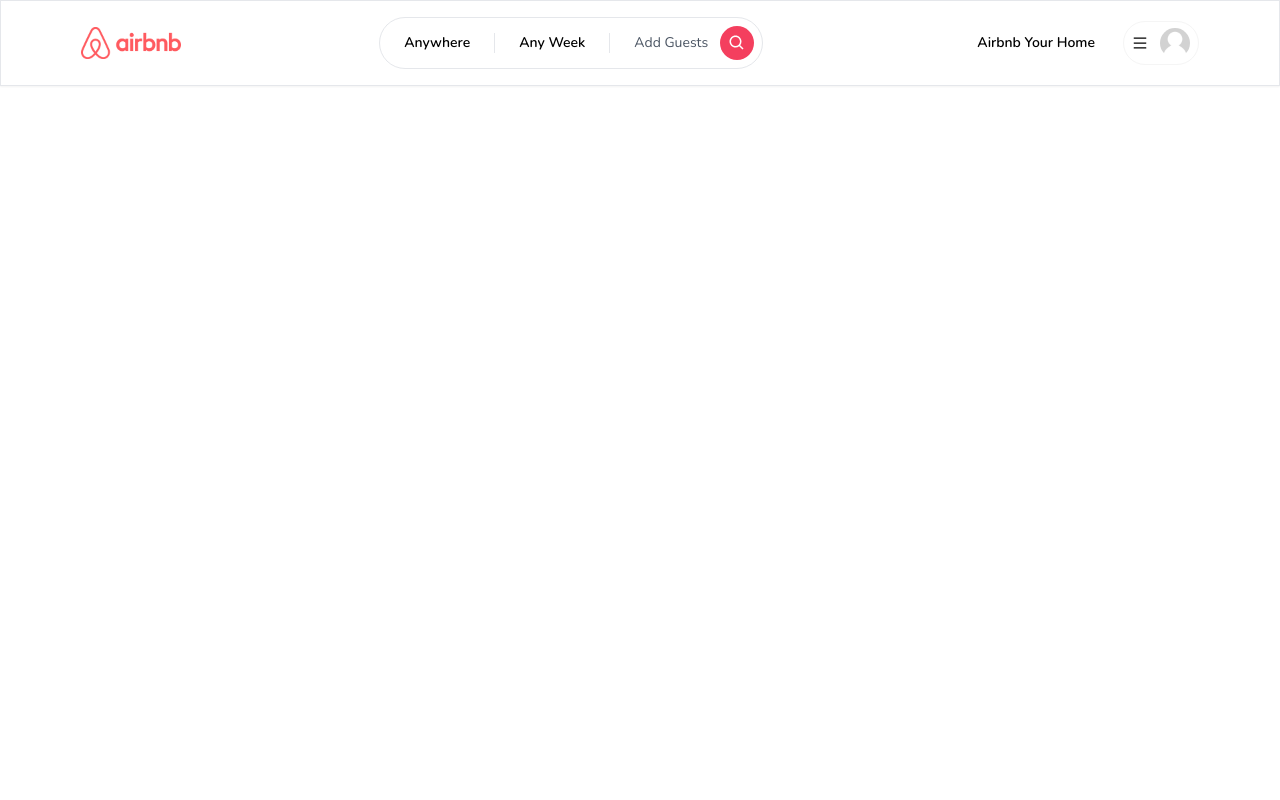
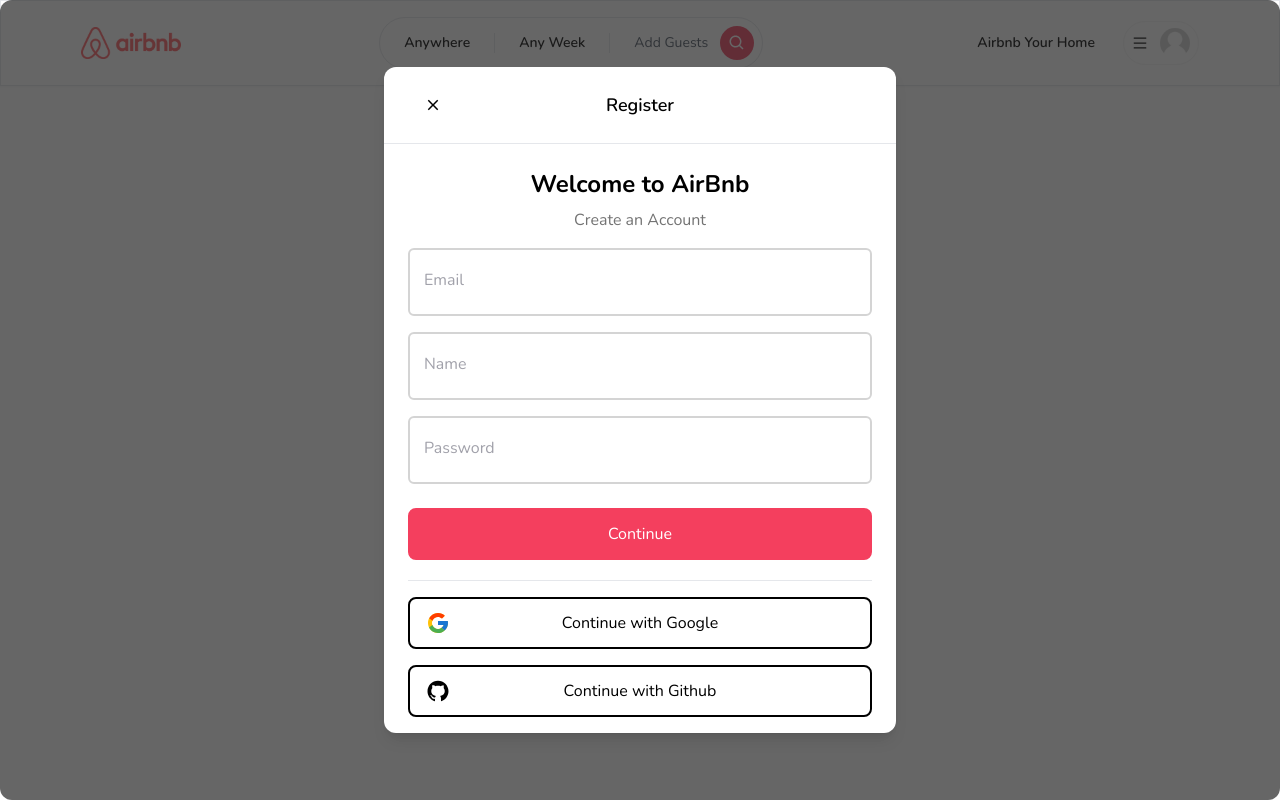
Before and after one commit to asayushranjansinha/airbnb-clone-nextjs, a Next.js app: page / in a window 1280 px wide. Built offline with nearby package versions, Linux system fonts and the light colour scheme.

Commit message:
modal ui improved

```diff
--- a/app/components/modals/Modal.tsx
+++ b/app/components/modals/Modal.tsx
@@ -60,53 +60,40 @@
   }
   return (
     <div
-      className="
-    flex
+      className="fixed inset-0 z-50 h-full w-full bg-neutral-800/70 overflow-x-hidden overflow-y-auto outline-none focus:outline-none justify-center
       items-center
-    justify-center
-    overflow-x-hidden
-    overflow-y-auto
-    fixed
-    inset-0
-    z-50
-    outline-none
-    focus:outline-none
-    bg-neutral-800/70
-  "
+      rounded-xl
+      flex"
     >
       <div
         className="
             relative
+            my-auto
+            mx-auto
+            h-full
             w-full
+            md:h-5/6
             md:w-4/6
             lg:w-3/6
             xl:w-2/5
-        my-6
-        mx-auto
-        h-full
-        lg:h-auto
-        md:h-auto
             "
             >
         {/* Content */}
         <div
           className={`
+            h-full
+            translate
             duration-300
-            translate
-            h-full
             ${showModal ? "translate-y-0" : "translate-y-full"}
             ${showModal ? "opacity-100" : "opacity-0"}
           `}
         >
           <div
             className="
-            translate
                 h-full
-            lg:h-auto
-            md:h-auto
-            rounded-lg
+                border-0
                 shadow-lg
-            relative
+                rounded-xl
                 flex
                 flex-col
                 w-full
@@ -116,55 +103,22 @@
               "
           >
             {/* Header */}
-            <div
-              className="
-                flex
-                items-center
-                p-6
-                rounded-t
-                justify-center
-                relative
-                border-b-[1px]
-              "
-            >
+            <div className="flex items-center p-6 rounded-t justify-center relative border-b-[1px]">
               <button
-                className="
-                  p-1
-                  border-0
-                  hover:opacity-70
-                  transition
-                  absolute
-                  left-9
-                "
+                className="p-1 border-0 hover:opacity-70 transition absolute left-9"
                 onClick={handleClose}
               >
                 <IoMdClose size={18} />
               </button>
-              <div
-                className="
-                text-lg
-                font-semibold
-              "
-              >
-                {title}
+              <div className="text-lg font-semibold">{title}</div>
             </div>
-            </div>
+            {/* Main body */}
+            <div className="relative p-6 flex-auto overflow-y-auto">
+              {/*body*/}
+              {body}
 
-            {/* Body */}
-            <div
-              className="
-              relative p-6 flex-auto
-            "
-            >
-              {body}
-            </div>
-
-            {/* Footer */}
-            <div
-              className="
-              flex flex-col gap-2 p-6
-            "
-            >
+              {/*footer*/}
+              <div className="flex flex-col gap-2 mt-6">
                 <div
                   className="
                     flex
@@ -176,20 +130,20 @@
                 >
                   {secondaryAction && secondaryActionLabel && (
                     <Button
-                    onClick={secondaryAction}
                       disabled={disabled}
                       label={secondaryActionLabel}
+                      onClick={handleSecondaryAction}
                       outline
                     />
                   )}
                   <Button
-                  onClick={handleSubmit}
                     disabled={disabled}
                     label={actionLabel}
+                    onClick={handleSubmit}
                   />
                 </div>
-
                 {footer}
+              </div>
             </div>
           </div>
         </div>
--- a/app/components/modals/RegisterModal.tsx
+++ b/app/components/modals/RegisterModal.tsx
@@ -9,8 +9,8 @@
 import Modal from "./Modal";
 import Heading from "../Heading";
 import Input from "../inputs/Input";
+import Button from "../Button";
 import { toast } from "react-hot-toast";
-import Button from "../Button";
 
 const RegisterModal = () => {
   const registerModal = useRegisterModal();
--- a/app/hooks/useRegisterModal.ts
+++ b/app/hooks/useRegisterModal.ts
@@ -7,7 +7,7 @@
 }
 
 const useRegisterModal = create<RegisterModalStore>((set) => ({
-  isOpen: false,
+  isOpen: true,
   onOpen: () => set({ isOpen: true }),
   onClose: () => set({ isOpen: false })
 }));
```
Lines whose indentation alone changed are shown as unchanged.
